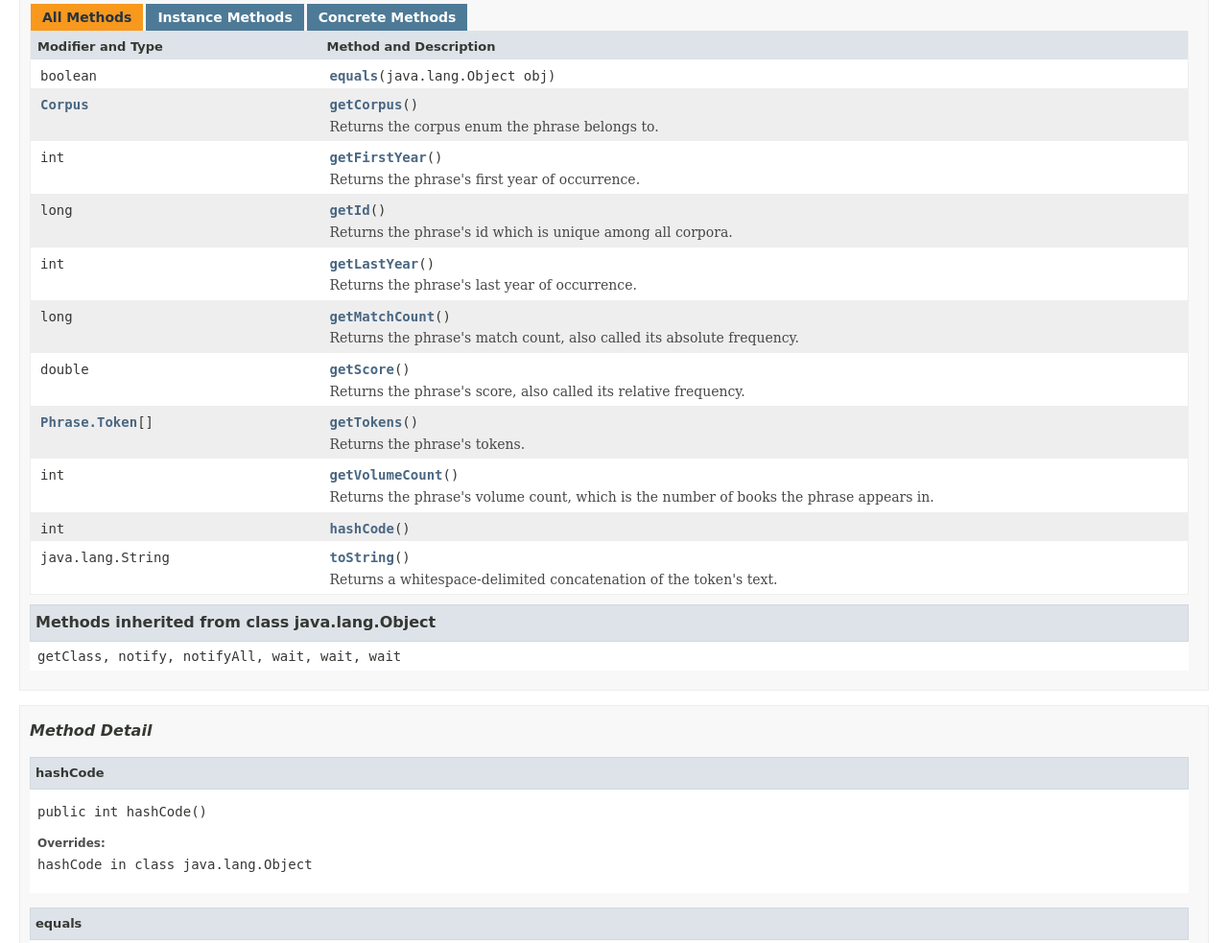
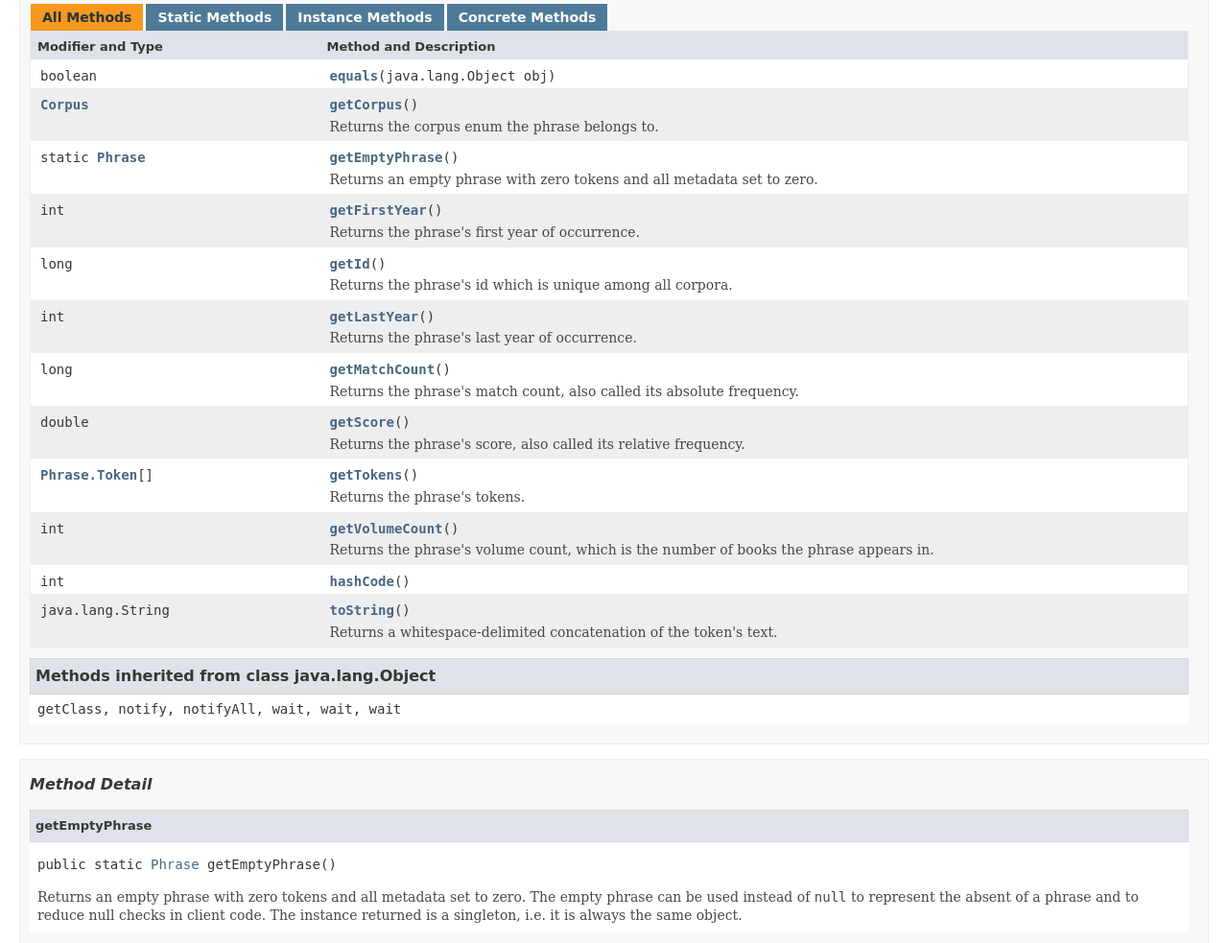
Before and after one commit to rsadasiv/phrasefinder, a plain HTML site: page docs/io/phrasefinder/Phrase.html in a window 1280 px wide. Shown: the part 624-1607 px from the top of the page at 96% size. Drawn offline with Linux system fonts and the light colour scheme; a web font is replaced by a local one.

Commit message:
Regenerated

```diff
--- a/docs/io/phrasefinder/Phrase.html
+++ b/docs/io/phrasefinder/Phrase.html
@@ -2,9 +2,9 @@
 <!-- NewPage -->
 <html lang="en">
 <head>
-<!-- Generated by javadoc (1.8.0_151) on Thu Dec 21 20:53:45 CET 2017 -->
+<!-- Generated by javadoc (1.8.0_151) on Sun Dec 24 14:17:22 CET 2017 -->
 <title>Phrase</title>
-<meta name="date" content="2017-12-21">
+<meta name="date" content="2017-12-24">
 <link rel="stylesheet" type="text/css" href="../../stylesheet.css" title="Style">
 <script type="text/javascript" src="../../script.js"></script>
 </head>
@@ -18,8 +18,8 @@
     catch(err) {
     }
 //-->
-var methods = {"i0":10,"i1":10,"i2":10,"i3":10,"i4":10,"i5":10,"i6":10,"i7":10,"i8":10,"i9":10,"i10":10};
-var tabs = {65535:["t0","All Methods"],2:["t2","Instance Methods"],8:["t4","Concrete Methods"]};
+var methods = {"i0":10,"i1":10,"i2":9,"i3":10,"i4":10,"i5":10,"i6":10,"i7":10,"i8":10,"i9":10,"i10":10,"i11":10};
+var tabs = {65535:["t0","All Methods"],1:["t1","Static Methods"],2:["t2","Instance Methods"],8:["t4","Concrete Methods"]};
 var altColor = "altColor";
 var rowColor = "rowColor";
 var tableTab = "tableTab";
@@ -147,7 +147,7 @@ extends java.lang.Object</pre>
 </a>
 <h3>Method Summary</h3>
 <table class="memberSummary" border="0" cellpadding="3" cellspacing="0" summary="Method Summary table, listing methods, and an explanation">
-<caption><span id="t0" class="activeTableTab"><span>All Methods</span><span class="tabEnd">&nbsp;</span></span><span id="t2" class="tableTab"><span><a href="javascript:show(2);">Instance Methods</a></span><span class="tabEnd">&nbsp;</span></span><span id="t4" class="tableTab"><span><a href="javascript:show(8);">Concrete Methods</a></span><span class="tabEnd">&nbsp;</span></span></caption>
+<caption><span id="t0" class="activeTableTab"><span>All Methods</span><span class="tabEnd">&nbsp;</span></span><span id="t1" class="tableTab"><span><a href="javascript:show(1);">Static Methods</a></span><span class="tabEnd">&nbsp;</span></span><span id="t2" class="tableTab"><span><a href="javascript:show(2);">Instance Methods</a></span><span class="tabEnd">&nbsp;</span></span><span id="t4" class="tableTab"><span><a href="javascript:show(8);">Concrete Methods</a></span><span class="tabEnd">&nbsp;</span></span></caption>
 <tr>
 <th class="colFirst" scope="col">Modifier and Type</th>
 <th class="colLast" scope="col">Method and Description</th>
@@ -163,52 +163,58 @@ extends java.lang.Object</pre>
 </td>
 </tr>
 <tr id="i2" class="altColor">
+<td class="colFirst"><code>static <a href="../../io/phrasefinder/Phrase.html" title="class in io.phrasefinder">Phrase</a></code></td>
+<td class="colLast"><code><span class="memberNameLink"><a href="../../io/phrasefinder/Phrase.html#getEmptyPhrase--">getEmptyPhrase</a></span>()</code>
+<div class="block">Returns an empty phrase with zero tokens and all metadata set to zero.</div>
+</td>
+</tr>
+<tr id="i3" class="rowColor">
 <td class="colFirst"><code>int</code></td>
 <td class="colLast"><code><span class="memberNameLink"><a href="../../io/phrasefinder/Phrase.html#getFirstYear--">getFirstYear</a></span>()</code>
 <div class="block">Returns the phrase's first year of occurrence.</div>
 </td>
 </tr>
-<tr id="i3" class="rowColor">
+<tr id="i4" class="altColor">
 <td class="colFirst"><code>long</code></td>
 <td class="colLast"><code><span class="memberNameLink"><a href="../../io/phrasefinder/Phrase.html#getId--">getId</a></span>()</code>
 <div class="block">Returns the phrase's id which is unique among all corpora.</div>
 </td>
 </tr>
-<tr id="i4" class="altColor">
+<tr id="i5" class="rowColor">
 <td class="colFirst"><code>int</code></td>
 <td class="colLast"><code><span class="memberNameLink"><a href="../../io/phrasefinder/Phrase.html#getLastYear--">getLastYear</a></span>()</code>
 <div class="block">Returns the phrase's last year of occurrence.</div>
 </td>
 </tr>
-<tr id="i5" class="rowColor">
+<tr id="i6" class="altColor">
 <td class="colFirst"><code>long</code></td>
 <td class="colLast"><code><span class="memberNameLink"><a href="../../io/phrasefinder/Phrase.html#getMatchCount--">getMatchCount</a></span>()</code>
 <div class="block">Returns the phrase's match count, also called its absolute frequency.</div>
 </td>
 </tr>
-<tr id="i6" class="altColor">
+<tr id="i7" class="rowColor">
 <td class="colFirst"><code>double</code></td>
 <td class="colLast"><code><span class="memberNameLink"><a href="../../io/phrasefinder/Phrase.html#getScore--">getScore</a></span>()</code>
 <div class="block">Returns the phrase's score, also called its relative frequency.</div>
 </td>
 </tr>
-<tr id="i7" class="rowColor">
+<tr id="i8" class="altColor">
 <td class="colFirst"><code><a href="../../io/phrasefinder/Phrase.Token.html" title="class in io.phrasefinder">Phrase.Token</a>[]</code></td>
 <td class="colLast"><code><span class="memberNameLink"><a href="../../io/phrasefinder/Phrase.html#getTokens--">getTokens</a></span>()</code>
 <div class="block">Returns the phrase's tokens.</div>
 </td>
 </tr>
-<tr id="i8" class="altColor">
+<tr id="i9" class="rowColor">
 <td class="colFirst"><code>int</code></td>
 <td class="colLast"><code><span class="memberNameLink"><a href="../../io/phrasefinder/Phrase.html#getVolumeCount--">getVolumeCount</a></span>()</code>
 <div class="block">Returns the phrase's volume count, which is the number of books the phrase appears in.</div>
 </td>
 </tr>
-<tr id="i9" class="rowColor">
+<tr id="i10" class="altColor">
 <td class="colFirst"><code>int</code></td>
 <td class="colLast"><code><span class="memberNameLink"><a href="../../io/phrasefinder/Phrase.html#hashCode--">hashCode</a></span>()</code>&nbsp;</td>
 </tr>
-<tr id="i10" class="altColor">
+<tr id="i11" class="rowColor">
 <td class="colFirst"><code>java.lang.String</code></td>
 <td class="colLast"><code><span class="memberNameLink"><a href="../../io/phrasefinder/Phrase.html#toString--">toString</a></span>()</code>
 <div class="block">Returns a whitespace-delimited concatenation of the token's text.</div>
@@ -236,6 +242,18 @@ extends java.lang.Object</pre>
 <!--   -->
 </a>
 <h3>Method Detail</h3>
+<a name="getEmptyPhrase--">
+<!--   -->
+</a>
+<ul class="blockList">
+<li class="blockList">
+<h4>getEmptyPhrase</h4>
+<pre>public static&nbsp;<a href="../../io/phrasefinder/Phrase.html" title="class in io.phrasefinder">Phrase</a>&nbsp;getEmptyPhrase()</pre>
+<div class="block">Returns an empty phrase with zero tokens and all metadata set to zero. The empty phrase can be
+ used instead of <code>null</code> to represent the absent of a phrase and to reduce null checks in
+ client code. The instance returned is a singleton, i.e. it is always the same object.</div>
+</li>
+</ul>
 <a name="hashCode--">
 <!--   -->
 </a>
```
Also changed, not shown: docs/allclasses-frame.html (+2 -2 lines), docs/allclasses-noframe.html (+2 -2 lines), docs/constant-values.html (+2 -2 lines), docs/deprecated-list.html (+2 -2 lines), docs/help-doc.html (+2 -2 lines), docs/index-all.html (+6 -2 lines), docs/index.html (+1 -1 lines), docs/io/phrasefinder/Corpus.html (+2 -2 lines), docs/io/phrasefinder/Options.html (+2 -2 lines), docs/io/phrasefinder/Phrase.Token.Tag.html (+2 -2 lines), docs/io/phrasefinder/Phrase.Token.html (+2 -2 lines), docs/io/phrasefinder/PhraseFinder.html (+2 -2 lines), docs/io/phrasefinder/Result.Status.html (+2 -2 lines), docs/io/phrasefinder/Result.html (+2 -2 lines), 4 more files.
